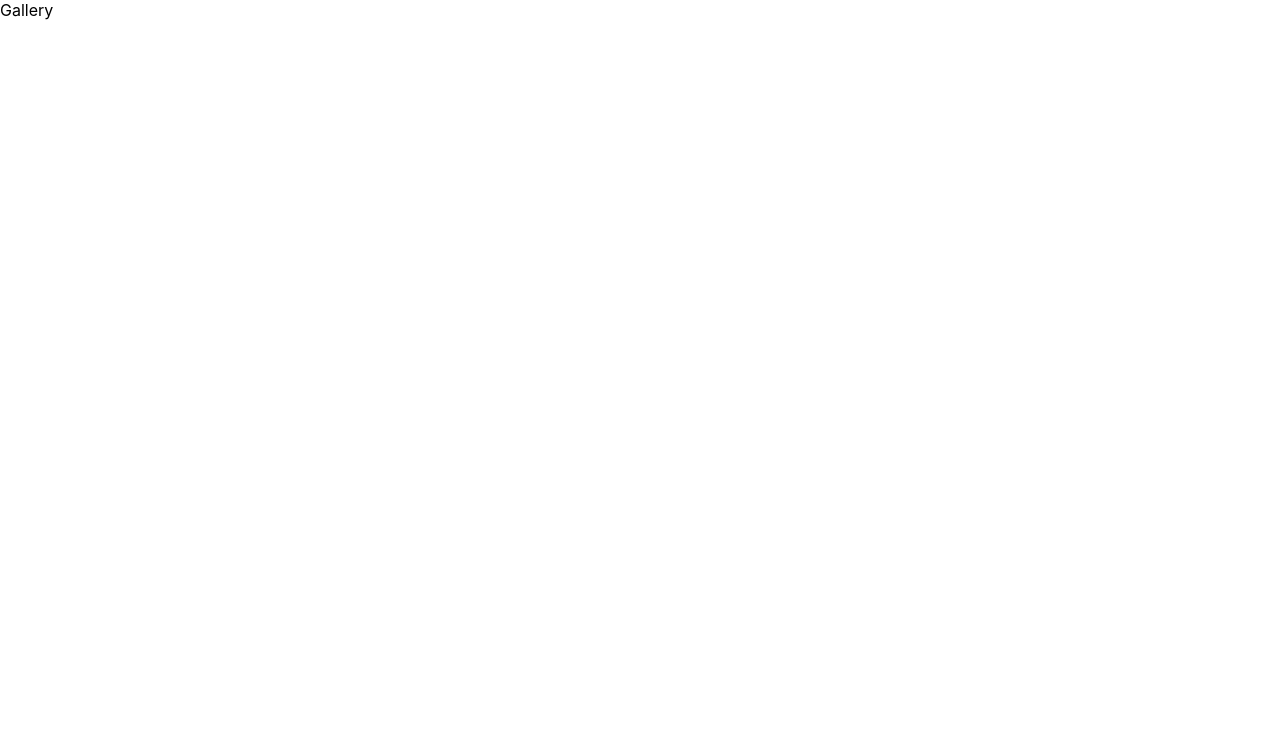
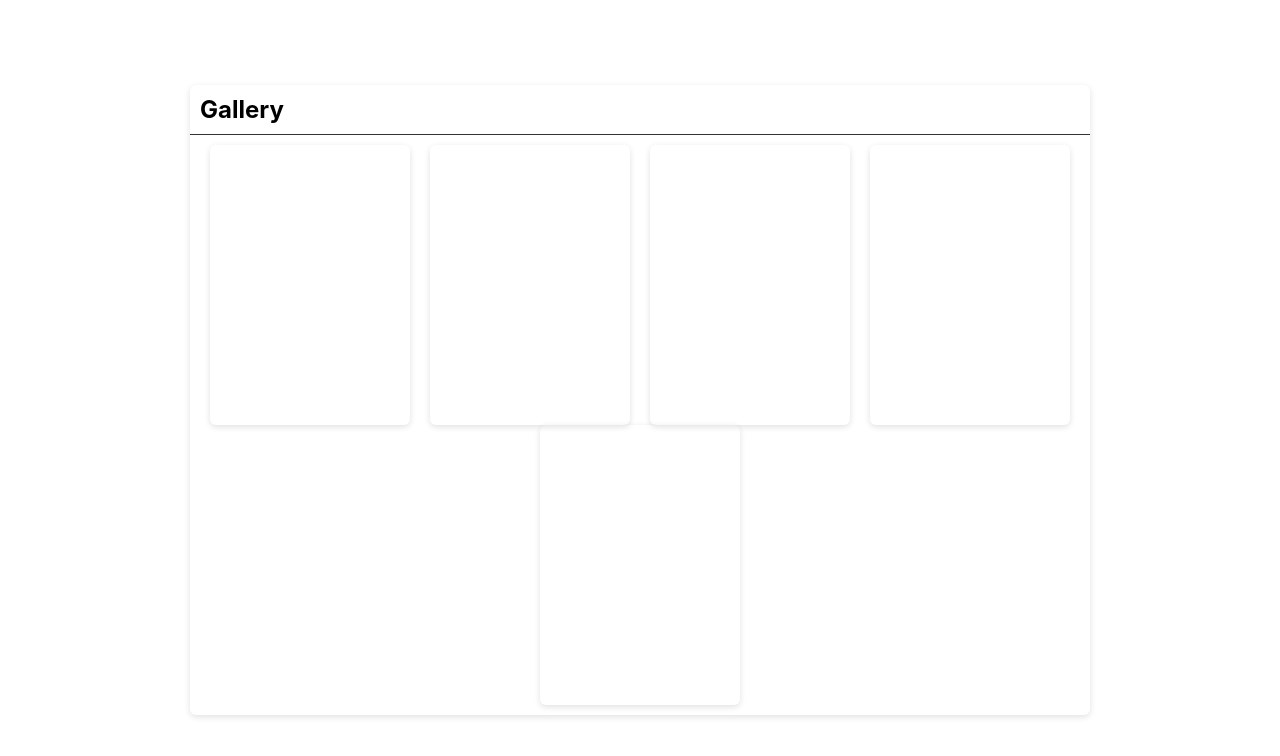
Before and after one commit to andrewgul/gallery, a React (Create React App) app: page / in a window 1280 px wide. Shown: the top 756 px of the page. Built offline with nearby package versions, Linux system fonts and the light colour scheme.

Commit message:
container component, card component wip

```diff
--- /dev/null
+++ b/src/components/app/App.module.css
@@ -0,0 +1,7 @@
+.app {
+    display: flex;
+    align-items: center;
+    justify-content: center;
+    min-width: 100vw;
+    min-height: 100vh;
+}
--- a/src/components/app/App.tsx
+++ b/src/components/app/App.tsx
@@ -1,8 +1,17 @@
+import Card from '../card/Card';
+import Container from '../container/Container';
+import styles from './App.module.css'
 
-const App = () => {
+const App: React.FC = () => {
   return (
-    <div>
-      Gallery
+    <div className={styles['app']}>
+      <Container>
+        <Card />
+        <Card />
+        <Card />
+        <Card />
+        <Card />
+      </Container>
     </div>
   );
 }
--- /dev/null
+++ b/src/components/card/Card.module.css
@@ -0,0 +1,6 @@
+.card {
+    height: 280px;
+    width: 200px;
+    box-shadow: 0px 2px 6px rgba(0, 0, 0, 0.12);
+    border-radius: 6px;
+}
--- /dev/null
+++ b/src/components/card/Card.tsx
@@ -0,0 +1,15 @@
+import styles from './Card.module.css'
+
+interface Props {
+
+}
+
+const Card = (props: Props) => {
+    return (
+        <div className={styles['card']}>
+
+        </div>
+    )
+}
+
+export default Card
--- /dev/null
+++ b/src/components/container/Container.module.css
@@ -0,0 +1,20 @@
+.container {
+    box-shadow: 0px 2px 6px rgba(0, 0, 0, 0.12);
+    border-radius: 6px;
+    width: 100%;
+    max-width: 900px;
+}
+
+.title {
+    padding: 10px;
+    font-size: 24px;
+    font-weight: bold;
+    border-bottom: 1px solid #333;
+}
+
+.content {
+    padding: 10px;
+    display: flex;
+    flex-wrap: wrap;
+    justify-content: space-around;
+}
--- /dev/null
+++ b/src/components/container/Container.tsx
@@ -0,0 +1,12 @@
+import styles from './Container.module.css'
+
+const Container: React.FC = ({ children }) => (
+    <div className={styles['container']}>
+        <p className={styles['title']}>Gallery</p>
+        <div className={styles['content']}>
+            {children}
+        </div>
+    </div>
+)
+
+export default Container
```
